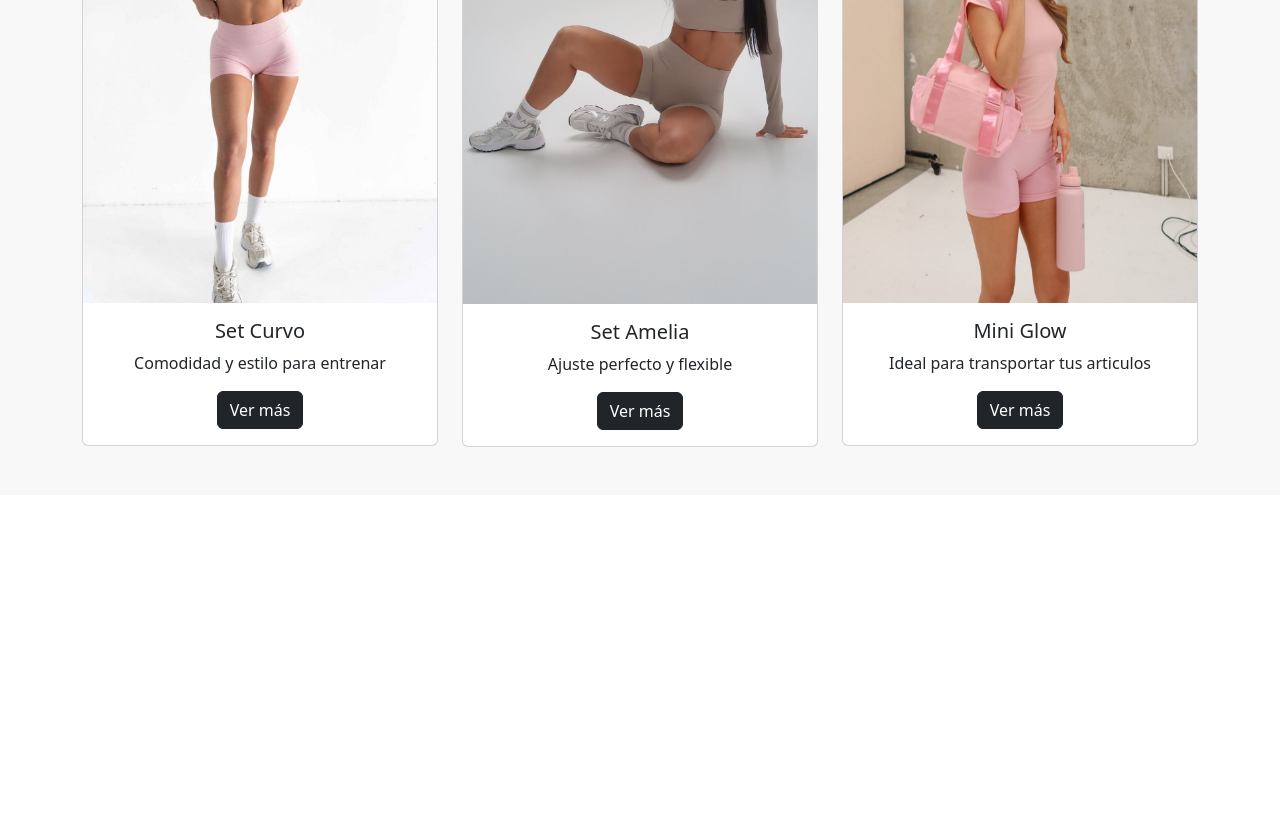
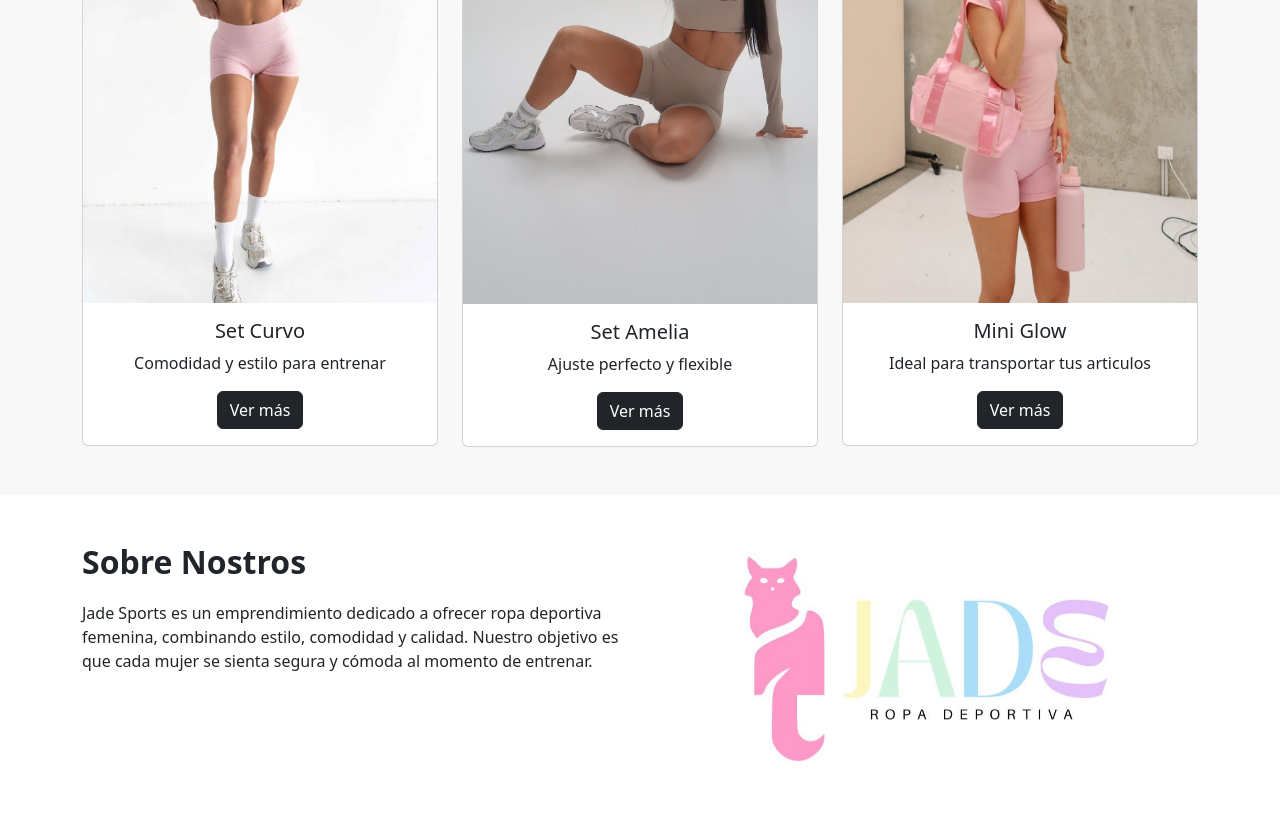
Before and after one commit to juanpuerta867-selah/Proyecto-final-Jades-Sports, a plain HTML site: page index.html in a window 1280 px wide. Shown: the part 1030-1859 px from the top of the page. Before the commit the page ends 1525 px from the top, so only its background shows below. Drawn offline with nearby package versions, Linux system fonts and the light colour scheme.

Commit message:
se agrega seccion nosotros

```diff
--- a/css/index.css
+++ b/css/index.css
@@ -4,9 +4,14 @@
 }
 
 .hero h1 {
-    font-size: 50px;
+    font-size: 75px;
     font-weight: bold;
 }
+
+.hero p {
+    font-size: 25px;
+}
+
 
 .productos {
     background-color: #f8f8f8;
@@ -15,3 +20,16 @@
 productos h2 {
     font-weight: bold;
 }
+
+.nosotros {
+    background-color: #ffffff;
+}
+
+.nosotros h2 {
+    margin-bottom: 20px;
+    font-weight: bold;
+}
+
+.nosotros p {
+    font-size: 16px;
+}
--- a/index.html
+++ b/index.html
@@ -85,5 +85,26 @@
             </div>
         </div>
     </section>
+
+    <section class="nosotros py-5">
+        <div class="container">
+            <div class="row aling-items-center">
+
+                <div class="col-md-6">
+                    <h2>Sobre Nostros</h2>
+                    <p>
+                        Jade Sports es un emprendimiento dedicado a ofrecer ropa deportiva femenina,
+                        combinando estilo, comodidad y calidad. Nuestro objetivo es que cada mujer
+                        se sienta segura y cómoda al momento de entrenar.
+                    </p>
+                </div>
+
+                <div class="col-md-6 text-center">
+                    <img src="img/jade sports.jpeg" class="img-fluid" alt="Jade sports">
+                </div>
+
+            </div>
+        </div>
+    </section>
 </body>
 </html>
```
